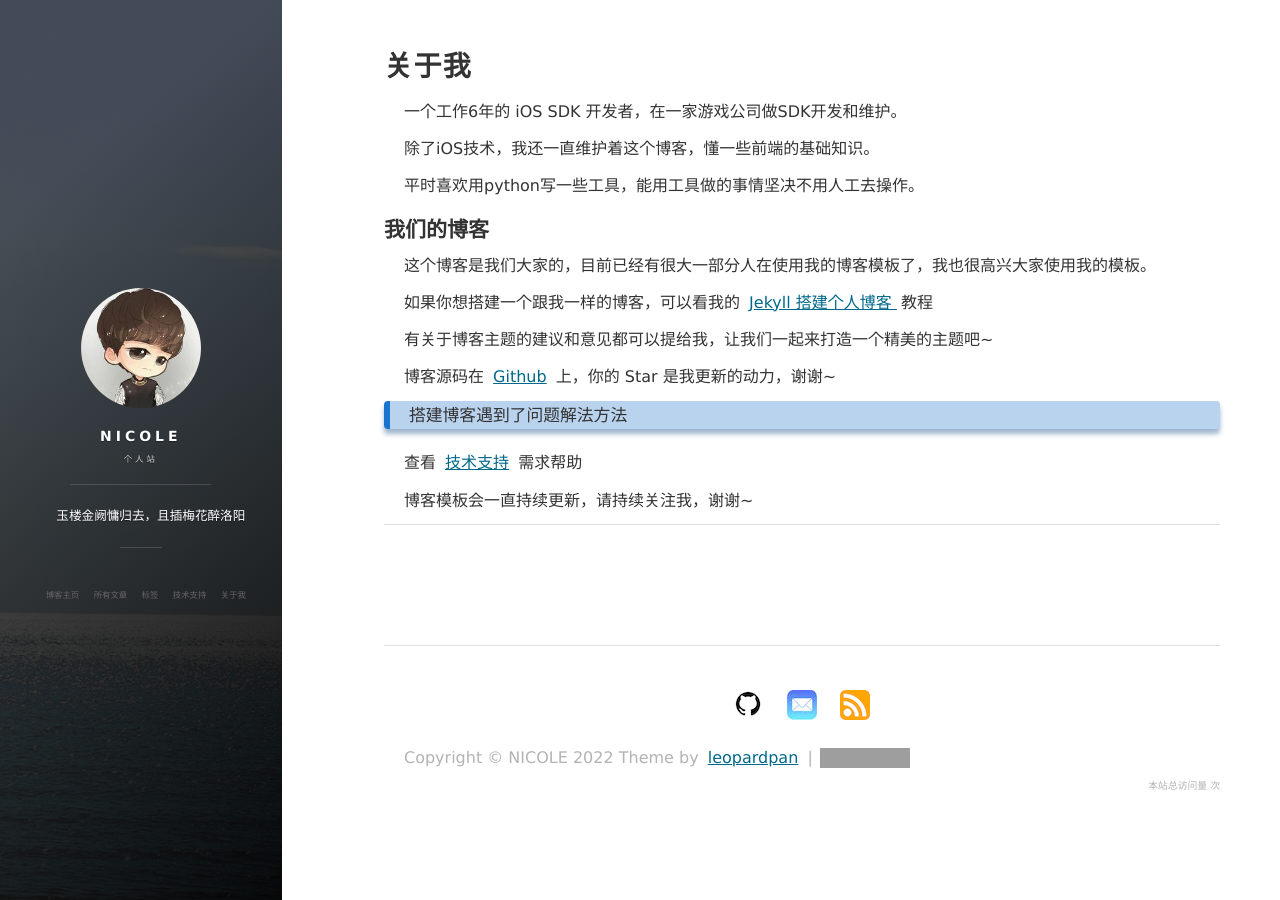
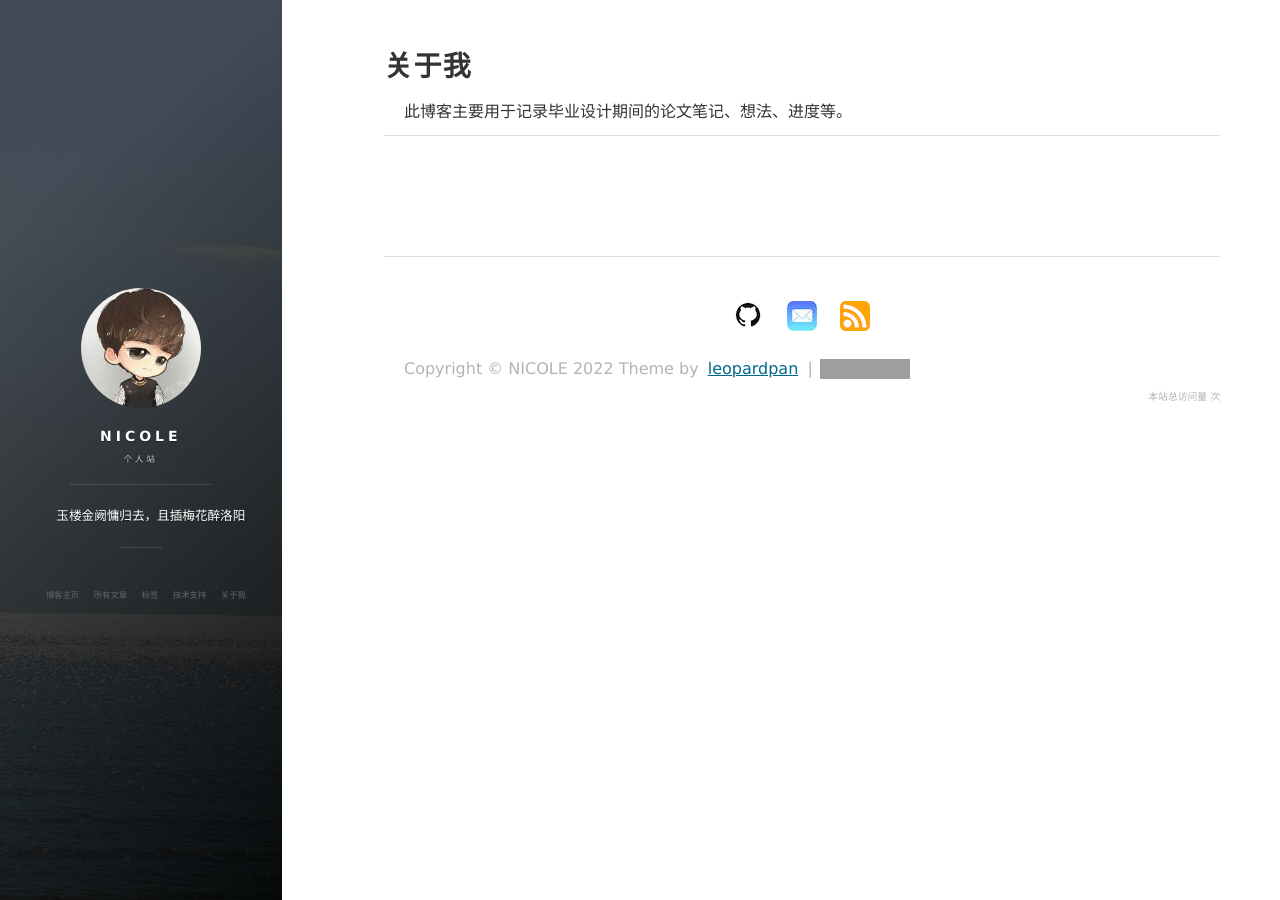
Before and after one commit to nicole01101101zke/nicole01101101zke.github.io, a Jekyll site: the page built from about.md, in a window 1280 px wide. Built offline with Jekyll 4.4.1, drawn with Linux system fonts in a browser that asks for light colours; nearby versions of some CDN libraries; comment, search, counter and statistics services are not loaded; grey boxes are pictures that could not be loaded.

Commit message:
Update about.md

```diff
--- a/about.md
+++ b/about.md
@@ -3,30 +3,6 @@ layout: page
 title: 关于我
 ---
 
-一个工作6年的 iOS SDK 开发者，在一家游戏公司做SDK开发和维护。
-
-除了iOS技术，我还一直维护着这个博客，懂一些前端的基础知识。
-
-平时喜欢用python写一些工具，能用工具做的事情坚决不用人工去操作。
-
-<h2> 我们的博客 </h2>
-
-这个博客是我们大家的，目前已经有很大一部分人在使用我的博客模板了，我也很高兴大家使用我的模板。
-
-如果你想搭建一个跟我一样的博客，可以看我的
-<a href="/2016/10/jekyll_tutorials1/"> Jekyll 搭建个人博客 </a>
-教程
-
-
-有关于博客主题的建议和意见都可以提给我，让我们一起来打造一个精美的主题吧~
-
-博客源码在 <a target="_blank" href='https://github.com/leopardpan/leopardpan.github.io/'>Github</a> 上，你的 Star 是我更新的动力，谢谢~
-
-
-<h3> 搭建博客遇到了问题解法方法 </h3>
-
-查看 [技术支持](http://leopardpan.cn/support/) 需求帮助
-
-博客模板会一直持续更新，请持续关注我，谢谢~
+此博客主要用于记录毕业设计期间的论文笔记、想法、进度等。
 
 {% include comments.html %}
```
